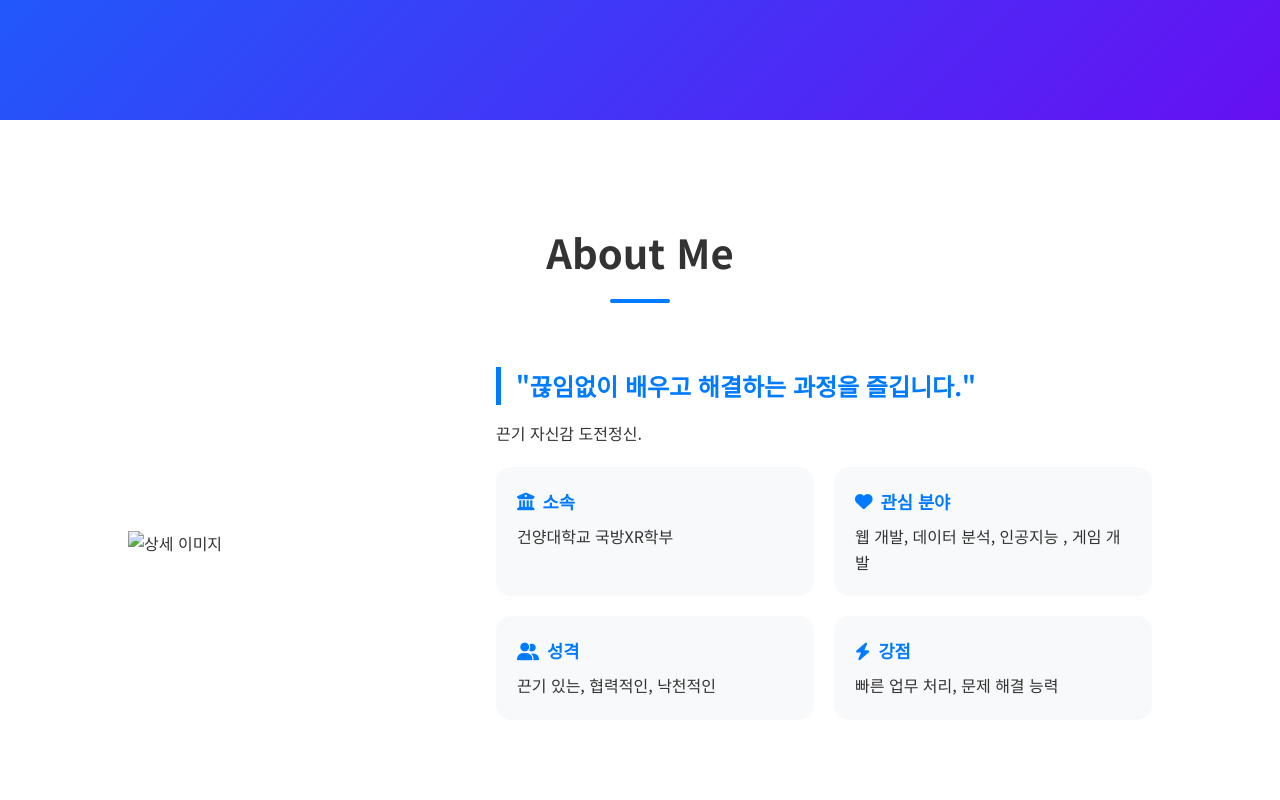
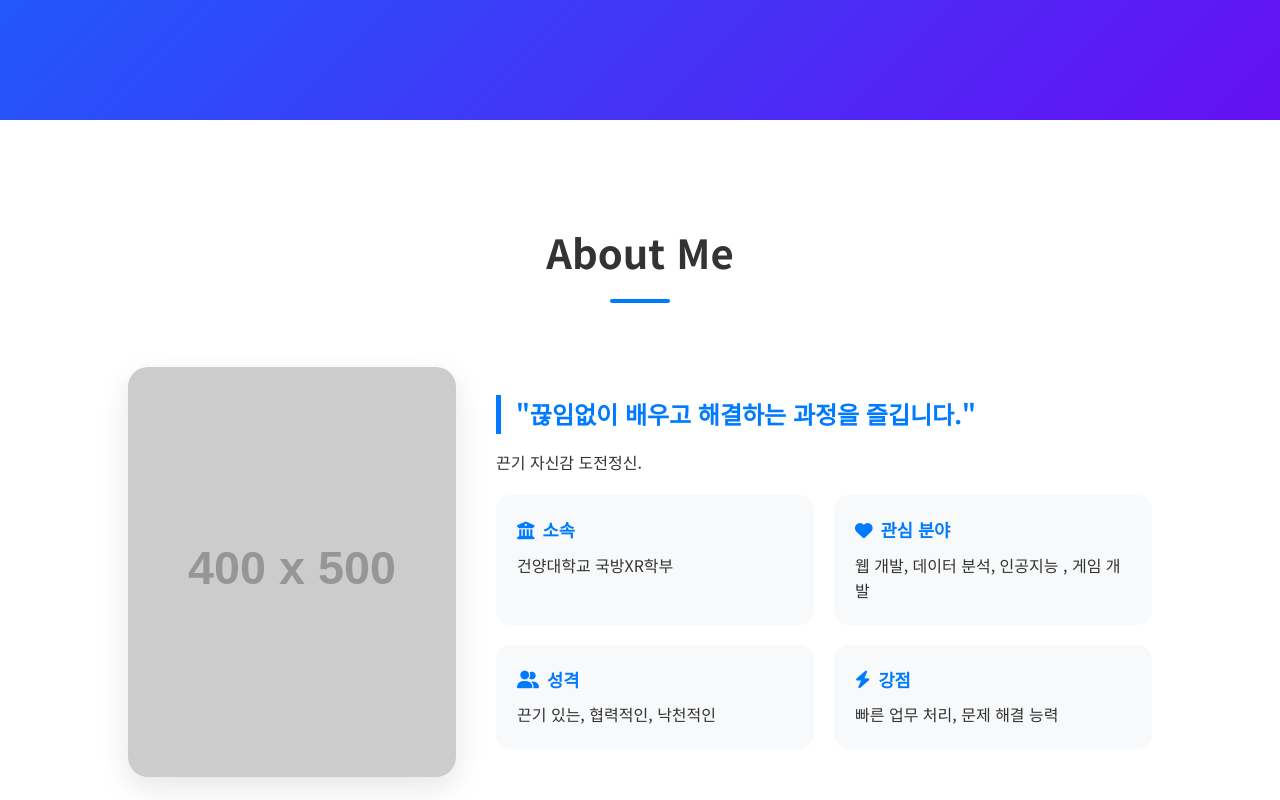
Before and after one commit to KYU-SW/TaeyeonKim, a plain HTML site: page index.html in a window 1280 px wide. Shown: the part 680-1480 px from the top of the page. Drawn offline with Linux system fonts and the light colour scheme; placeholder pictures from the web are drawn by us.

Commit message:
4차 업로드

```diff
--- a/index.html
+++ b/index.html
@@ -49,6 +49,12 @@
         /* 자기소개 섹션 */
         #about { background: white; }
         .about-container { display: grid; grid-template-columns: 1fr 2fr; gap: 40px; align-items: center; }
+        .profile-img {
+            width: 100%;
+            max-width: 400px;
+            border-radius: 20px;
+            box-shadow: 0 10px 30px rgba(0,0,0,0.1);
+        }
         .about-details { display: grid; grid-template-columns: 1fr 1fr; gap: 20px; margin-top: 20px; }
         .detail-item {
             padding: 20px; background: #f8f9fa; border-radius: 15px;
@@ -100,6 +106,17 @@
 
         footer { text-align: center; padding: 2rem; background: #212529; color: #888; font-size: 0.9rem; }
 
+        /* 애니메이션 효과 */
+        .fade-in {
+            opacity: 0;
+            transform: translateY(20px);
+            transition: all 0.6s ease-out;
+        }
+        .fade-in.visible {
+            opacity: 1;
+            transform: translateY(0);
+        }
+
         /* 반응형 설정 */
         @media (max-width: 768px) {
             .about-container { grid-template-columns: 1fr; text-align: center; }
@@ -124,17 +141,17 @@
     </nav>
 
     <!-- 히어로 섹션 -->
-    <section id="home">
-        <img src="profile_photo.png" alt="김태연 프로필" class="hero-img"> <!-- 파일명을 profile_photo.png로 확인해 주세요 -->
+    <section id="home" class="fade-in">
+        <img src="https://via.placeholder.com/200" alt="김태연 프로필" class="hero-img">
         <h1>안녕하세요, 김태연입니다</h1>
         <p>열정적인 성장을 꿈꾸는 SW 개발 및 게임 개발 분야 학생 개발자입니다.</p>
     </section>
 
     <!-- 자기소개 섹션 -->
-    <section id="about">
+    <section id="about" class="fade-in">
         <h2 class="section-title">About Me</h2>
         <div class="about-container">
-            <img src="my_photo.jpg" alt="상세 이미지" class="profile-img"> <!-- 파일명을 my_photo.jpg로 확인해 주세요 -->
+            <img src="https://via.placeholder.com/400x500" alt="상세 이미지" class="profile-img">
             <div>
                 <h3 class="section-subtitle">"끊임없이 배우고 해결하는 과정을 즐깁니다."</h3>
                 <p>끈기 자신감 도전정신.</p>
@@ -162,7 +179,7 @@
     </section>
 
     <!-- 비전 섹션 -->
-    <section id="vision">
+    <section id="vision" class="fade-in">
         <h2 class="section-title">Vision</h2>
         <div class="vision-text">
             <p>"사용자 경험을 중시하여 삶의 질을 높이고 윤택하게 만듭니다. <br>
@@ -171,7 +188,7 @@
     </section>
 
     <!-- 강의 섹션 -->
-    <section id="courses">
+    <section id="courses" class="fade-in">
         <h2 class="section-title">Current Courses</h2>
         <div class="course-list">
             <div class="course-card">
@@ -190,7 +207,7 @@
     </section>
 
     <!-- 프로젝트 섹션 -->
-    <section id="projects">
+    <section id="projects" class="fade-in">
         <h2 class="section-title">Projects</h2>
         <div class="project-grid">
             <div class="project-card">
@@ -210,7 +227,7 @@
     </section>
 
     <!-- 기술 섹션 -->
-    <section id="skills">
+    <section id="skills" class="fade-in">
         <h2 class="section-title">Skills</h2>
         <div class="skills">
             <span class="skill-tag"><i class="fab fa-python"></i> Python</span>
@@ -242,6 +259,18 @@
                 });
             });
         });
+
+        // 스크롤 애니메이션 스크립트
+        const observerOptions = { threshold: 0.1 };
+        const observer = new IntersectionObserver((entries) => {
+            entries.forEach(entry => {
+                if (entry.isIntersecting) {
+                    entry.target.classList.add('visible');
+                }
+            });
+        }, observerOptions);
+
+        document.querySelectorAll('.fade-in').forEach(el => observer.observe(el));
     </script>
 </body>
 </html>
```
